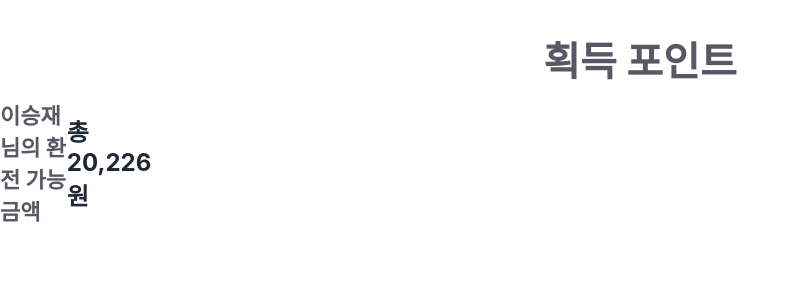
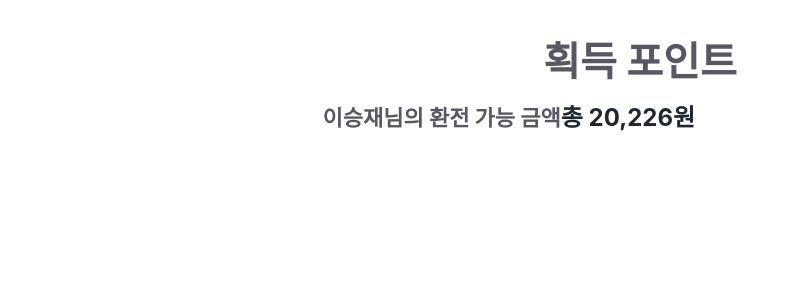
Before and after one commit to 22-bottle/ssafy_specific_pjt, a React (Create React App) app in the folder front/: page /childwallet/point in a window 1280 px wide. Shown: the top 300 px of the page, without its empty margins (0-799 px from the left). Built offline with nearby package versions, Linux system fonts and the light colour scheme.

Commit message:
design: 메인 그리드

```diff
--- a/front/src/components/childwallet/MyPoint.tsx
+++ b/front/src/components/childwallet/MyPoint.tsx
@@ -18,7 +18,7 @@ const Mypoint: React.FC = () => {
     <div className={styles.container}>
       {/* 메인1 */}
       <div className={styles.pointtitle}>획득 포인트</div>
-      <div>
+      <div className={styles.main}>
         <div className={styles.horizontal}>
           <div className={styles.possibletext}>이승재님의 환전 가능 금액 </div>
           <div className={styles.possiblemoney}>총 20,226원</div>
```
